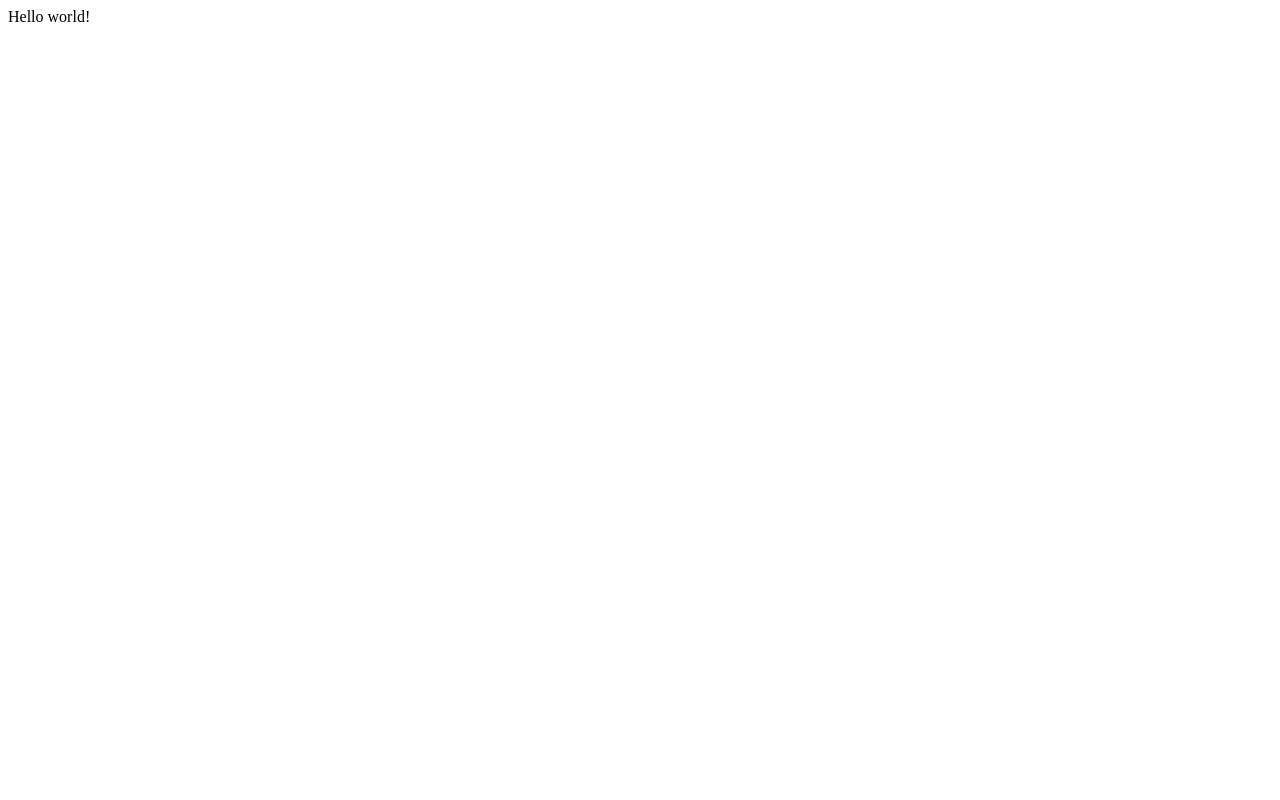
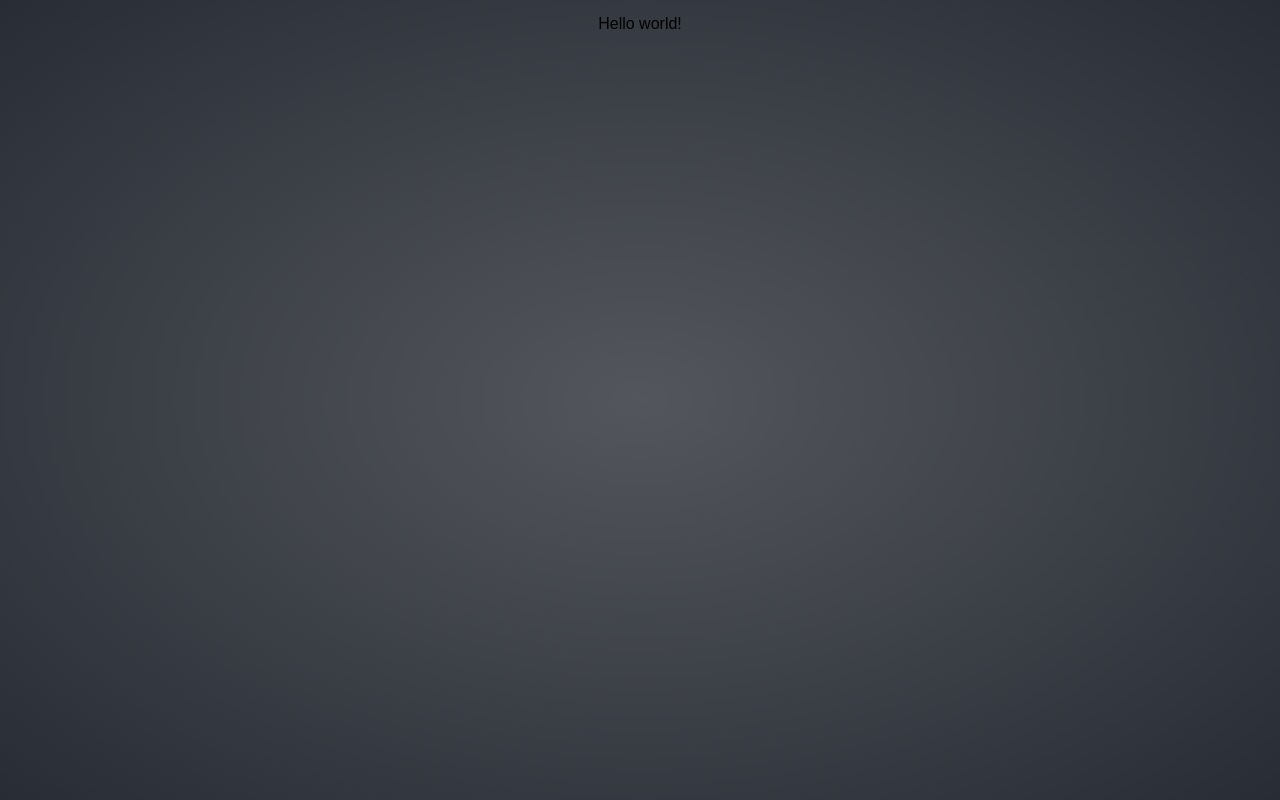
Before and after one commit to mbudzanowska/react-sudoku, a React (Create React App) app: page / in a window 1280 px wide. Built offline with nearby package versions, Linux system fonts and the light colour scheme.

Commit message:
add global styles using styled-components

```diff
--- a/public/index.html
+++ b/public/index.html
@@ -7,37 +7,14 @@
     <meta name="theme-color" content="#000000" />
     <meta
       name="description"
-      content="Web site created using create-react-app"
+      content="Sudoku App built using create-react-app"
     />
     <link rel="apple-touch-icon" href="%PUBLIC_URL%/logo192.png" />
-    <!--
-      manifest.json provides metadata used when your web app is installed on a
-      user's mobile device or desktop. See https://developers.google.com/web/fundamentals/web-app-manifest/
-    -->
     <link rel="manifest" href="%PUBLIC_URL%/manifest.json" />
-    <!--
-      Notice the use of %PUBLIC_URL% in the tags above.
-      It will be replaced with the URL of the `public` folder during the build.
-      Only files inside the `public` folder can be referenced from the HTML.
-
-      Unlike "/favicon.ico" or "favicon.ico", "%PUBLIC_URL%/favicon.ico" will
-      work correctly both with client-side routing and a non-root public URL.
-      Learn how to configure a non-root public URL by running `npm run build`.
-    -->
-    <title>React App</title>
+    <title>Sudoku App</title>
   </head>
   <body>
     <noscript>You need to enable JavaScript to run this app.</noscript>
     <div id="root"></div>
-    <!--
-      This HTML file is a template.
-      If you open it directly in the browser, you will see an empty page.
-
-      You can add webfonts, meta tags, or analytics to this file.
-      The build step will place the bundled scripts into the <body> tag.
-
-      To begin the development, run `npm start` or `yarn start`.
-      To create a production bundle, use `npm run build` or `yarn build`.
-    -->
   </body>
 </html>
--- a/src/index.tsx
+++ b/src/index.tsx
@@ -2,9 +2,11 @@
 import ReactDOM from 'react-dom'
 
 import { unregister } from './core'
+import { GlobalStyles } from './styles'
 
 ReactDOM.render(
   <React.StrictMode>
+    <GlobalStyles />
     <div>Hello world!</div>
   </React.StrictMode>,
   document.getElementById('root')
--- /dev/null
+++ b/src/styles/global.ts
@@ -0,0 +1,25 @@
+import { createGlobalStyle } from 'styled-components'
+
+export default createGlobalStyle`
+ html {
+     height: 100%;
+
+     body {
+         display: flex;
+         flex-direction: column;
+         height: 100%;
+         margin: 0;
+
+
+         #root {
+             background: radial-gradient(#282c34cc, #282c34);
+             color: '#282c34';
+             display: flex;
+             font-family: sans-serif;
+             height: 100%;
+             justify-content: center;
+             padding: 15px;
+         }
+     }
+ }
+`
--- /dev/null
+++ b/src/styles/index.ts
@@ -0,0 +1 @@
+export { default as GlobalStyles } from './global'
```
